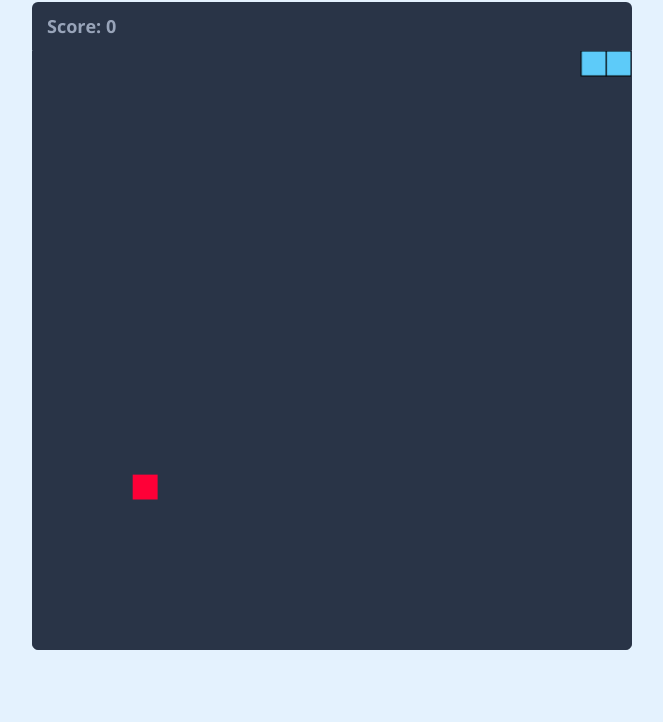
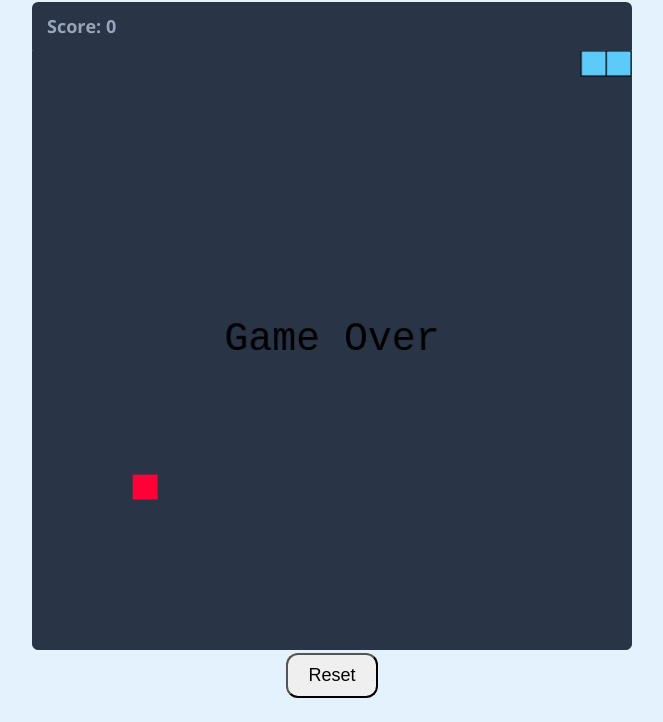
Before and after one commit to AndriiSalohub/snake-game, a website built with Vite: page index.html in a window 1280 px wide. Shown: the part 78-800 px from the top of the page, without its empty margins (308-971 px from the left). Built offline with nearby package versions, Linux system fonts and the light colour scheme.

Commit message:
added a reset button and the inscription game over when the game ends

```diff
--- a/css/style.css
+++ b/css/style.css
@@ -49,6 +49,15 @@ body {
     border: 1px solid #293447;
 }
 
+.reset-btn {
+    display: block;
+    border-radius: 12px;
+    padding: 10px 20px;
+    margin: 0 auto;
+    font-size: 18px;
+    cursor: pointer;
+}
+
 @media (max-width: 700px) {
     .main {
         width: 400px;
--- a/index.html
+++ b/index.html
@@ -17,6 +17,7 @@
                 <h2 class="current-score" id="score">Score: 0</h2>
             </div>
             <canvas class="game-board"></canvas>
+            <button class="reset-btn">Reset</button>
         </main>
         <script type="module" src="js/script.js"></script>
     </body>
--- a/js/script.js
+++ b/js/script.js
@@ -1,7 +1,10 @@
 document.addEventListener("DOMContentLoaded", () => {
     const board = document.querySelector(".game-board");
     const context = board.getContext("2d");
-    let boardHeight = 600; // Начальные размеры
+
+    const resetBtn = document.querySelector(".reset-btn");
+
+    let boardHeight = 600;
     let boardWidth = 600;
 
     const scoreText = document.querySelector("#score");
@@ -130,6 +133,7 @@ document.addEventListener("DOMContentLoaded", () => {
             snake.pop();
         }
     }
+
     function tick() {
         if (running) {
             setTimeout(() => {
@@ -141,7 +145,16 @@ document.addEventListener("DOMContentLoaded", () => {
                 tick();
             }, 100);
         } else {
+            displayGameOver();
         }
+    }
+
+    function displayGameOver() {
+        context.font = "40px Courier New";
+        context.fillStyle = "black";
+        context.textAlign = "center";
+        context.fillText("Game Over", boardWidth / 2, boardHeight / 2);
+        running = false;
     }
 
     function gameOver() {
@@ -159,4 +172,21 @@ document.addEventListener("DOMContentLoaded", () => {
             }
         }
     }
+
+    function resetGame() {
+        score = 0;
+        scoreText.textContent = `Score: ${score}`;
+        snake = [
+            {
+                x: 0,
+                y: 0,
+            },
+        ];
+        xVelocity = unitSize;
+        yVelocity = 0;
+
+        startGame();
+    }
+
+    resetBtn.addEventListener("click", resetGame);
 });
```
